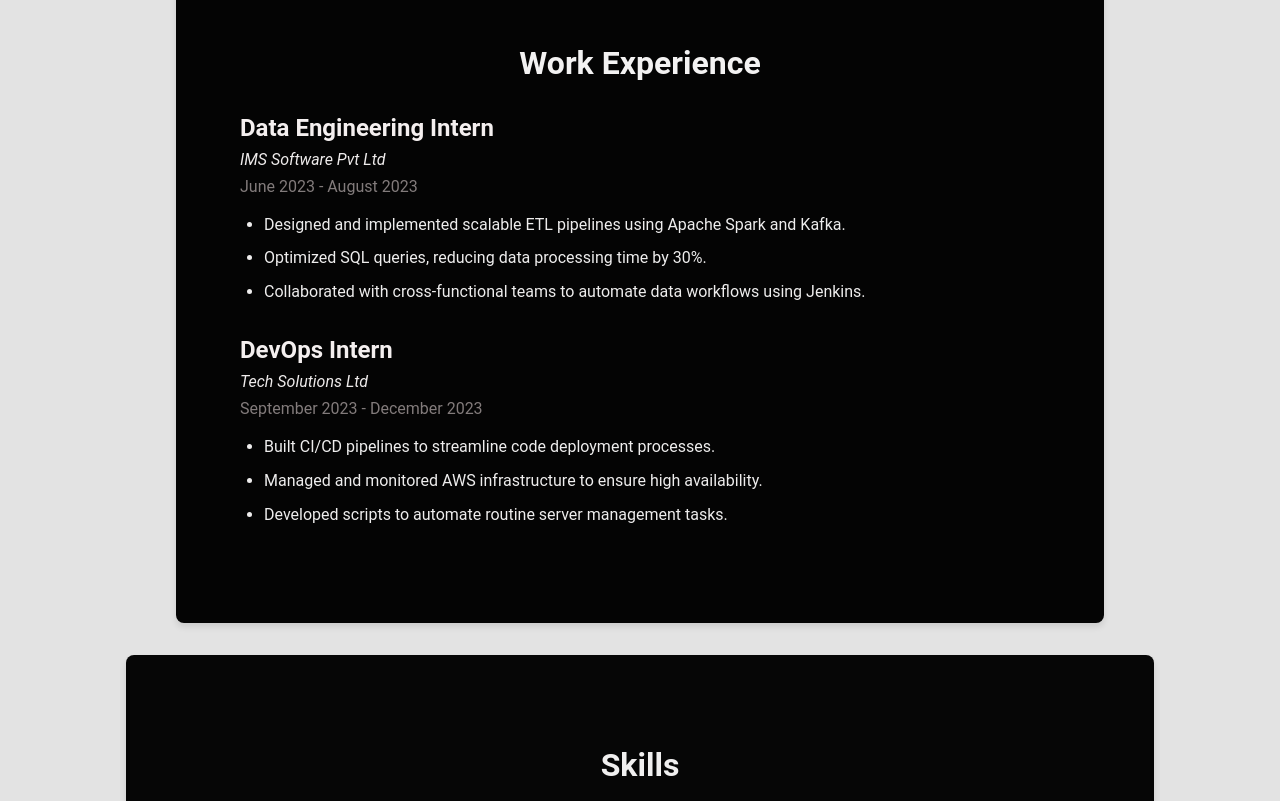
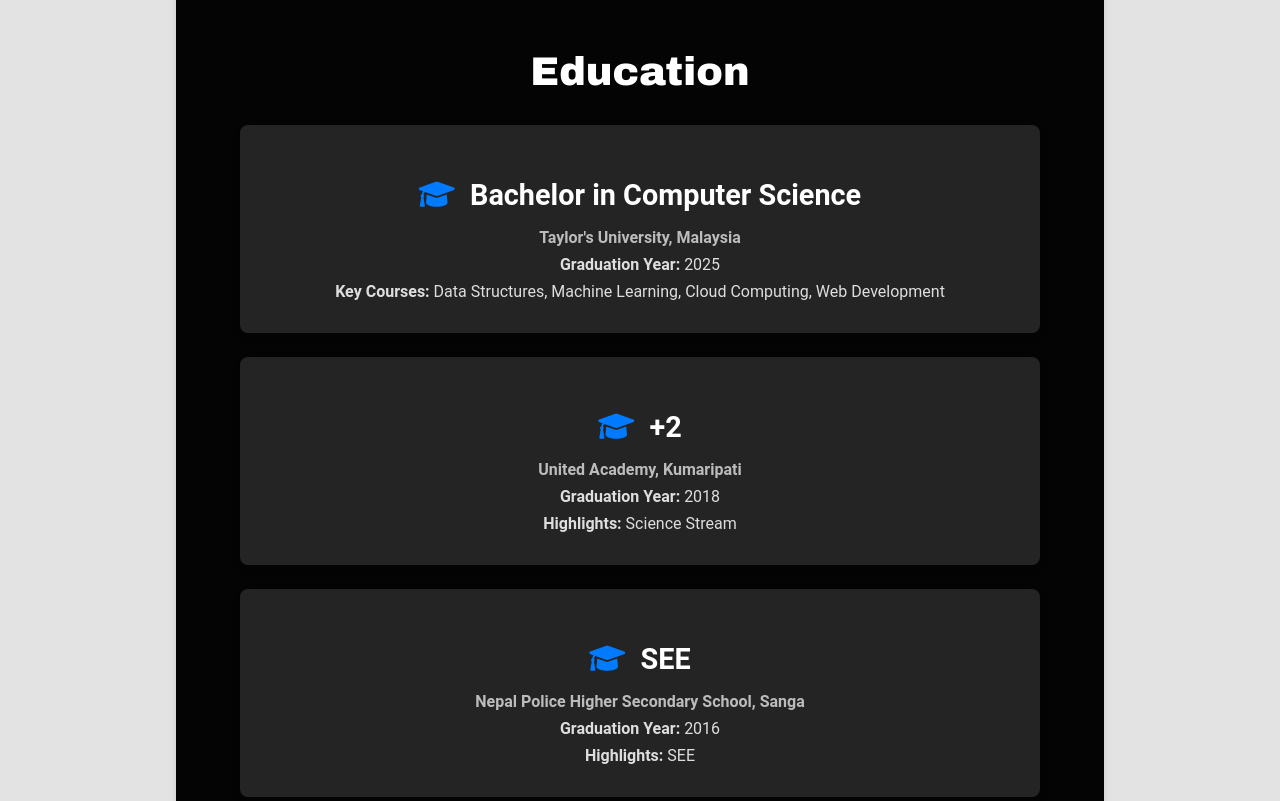
Before and after one commit to pragati9998/My_PortfolioSite, a plain HTML site: page index.html in a window 1280 px wide. Shown: the part 940-1741 px from the top of the page. Drawn offline with nearby package versions, Linux system fonts and the light colour scheme.

Commit message:
Made some change in Education and UI

```diff
--- a/index.html
+++ b/index.html
@@ -8,6 +8,7 @@
     <link href="./output.css" rel="stylesheet">
     <link href="https://cdnjs.cloudflare.com/ajax/libs/font-awesome/6.0.0-beta3/css/all.min.css" rel="stylesheet">
     <link rel="icon" href="20003.png" type="image/png">
+
 </head>
 
 <body>
@@ -16,6 +17,7 @@
         <nav>
             <ul>
                 <li><a href="#about">About</a></li>
+                <li><a href="#education">Education</a></li>
                 <li><a href="#skills">Skills</a></li>
                 <li><a href="#projects">Projects</a></li>
                 <li><a href="#contact">Contact</a></li>
@@ -49,29 +51,55 @@
         </div>
     </section>
 
+
+    <section id="education">
+        <h2>Education</h2>
+        <div class="education-item">
+            <h3><i class="fa fa-graduation-cap"></i> Bachelor in Computer Science</h3>
+            <p class="institution">Taylor's University, Malaysia</p>
+            <p><strong>Graduation Year:</strong> 2025</p>
+            <p><strong>Key Courses:</strong> Data Structures, Machine Learning, Cloud Computing, Web Development</p>
+        </div>
+        <div class="education-item">
+            <h3><i class="fa fa-graduation-cap"></i> +2 </h3>
+            <p class="institution">United Academy, Kumaripati</p>
+            <p><strong>Graduation Year:</strong> 2018</p>
+            <p><strong>Highlights:</strong> Science Stream</p>
+        </div>
+
+        <div class="education-item">
+            <h3><i class="fa fa-graduation-cap"></i> SEE </h3>
+            <p class="institution">Nepal Police Higher Secondary School, Sanga</p>
+            <p><strong>Graduation Year:</strong> 2016</p>
+            <p><strong>Highlights:</strong> SEE</p>
+        </div>
+    </section>
+
+
+
+
     <section id="work-experience">
         <h2>Work Experience</h2>
         <div class="experience">
             <div class="job">
-                <h3>Data Engineering Intern</h3>
-                <p class="company">IMS Software Pvt Ltd</p>
-                <p class="duration">June 2023 - August 2023</p>
+                <h3>Technical Support Associate</h3>
+                <p class="company">Vianet Communications Pvt Ltd</p>
+                <p class="duration">May 2022 - December 2023</p>
                 <ul class="responsibilities">
-                    <li>Designed and implemented scalable ETL pipelines using Apache Spark and Kafka.</li>
-                    <li>Optimized SQL queries, reducing data processing time by 30%.</li>
-                    <li>Collaborated with cross-functional teams to automate data workflows using Jenkins.</li>
+                    <li>𝐎𝐋𝐓 𝐜𝐨𝐧𝐟𝐢𝐠𝐮𝐫𝐚𝐭𝐢𝐨𝐧: De-registering/Registering ONU, configuring VLAN,
+                        Bridging,and PPPOE
+                        profiles, along with wireless settings.</li>
+                    <li>❖ 𝐌𝐨𝐧𝐢𝐭𝐨𝐫𝐢𝐧𝐠 𝐟𝐢𝐛𝐞𝐫 𝐨𝐩𝐭𝐢𝐜𝐚𝐥 𝐩𝐨𝐰𝐞𝐫𝐬.: OLT,ONU, ONT, PON etc</li>
+                    <li>𝐒𝐎𝐇𝐎 𝐑𝐨𝐮𝐭𝐞𝐫𝐬 𝐚𝐧𝐝 𝐀𝐏𝐬: Configuring and troubleshooting TP-link, MI, and other
+                        SOHO
+                        routers and access points.</li>
+                    <li>𝐂𝐥𝐢𝐞𝐧𝐭 𝐂𝐨𝐦𝐦𝐮𝐧𝐢𝐜𝐚𝐭𝐢𝐨𝐧: Effective communication with clients to resolve issues
+                        related to IPTV
+                        buffering,
+                        gaming latency, VLAN mismatch, VPN, and frequent internet disconnections.</li>
                 </ul>
             </div>
-            <div class="job">
-                <h3>DevOps Intern</h3>
-                <p class="company">Tech Solutions Ltd</p>
-                <p class="duration">September 2023 - December 2023</p>
-                <ul class="responsibilities">
-                    <li>Built CI/CD pipelines to streamline code deployment processes.</li>
-                    <li>Managed and monitored AWS infrastructure to ensure high availability.</li>
-                    <li>Developed scripts to automate routine server management tasks.</li>
-                </ul>
-            </div>
+
         </div>
     </section>
 
@@ -202,6 +230,10 @@
             src="https://docs.google.com/forms/d/e/1FAIpQLScl2OCDIxhkr56LvLtTAnA_HzeS77DKCgASH57nOAnMKe2dBQ/viewform?embedded=true"
             width="640" height="678" frameborder="0" marginheight="0" marginwidth="0">Loading…</iframe>
     </section>
+
+    <!-- Back to Top Button -->
+    <button id="backToTop" onclick="scrollToTop()">↑</button>
+
     <footer class="footer">
         <h3>© 2024 Pragati Chaudhary. All ~rights reserved.</h3>
         <p style="font-weight: bold; font-size: 20px;">Support me on <i class="fas fa-mug-hot ko-fi"></i><a
--- a/output.css
+++ b/output.css
@@ -438,3 +438,77 @@
     font-size: 1.2rem;
     text-decoration: none;
 }
+
+
+#education {
+    padding: 2rem auto;
+    background-color: #050404;
+    text-align: center;
+
+    margin-bottom: 2rem;
+}
+
+#education h2 {
+    font-size: 2.5rem;
+    color: white;
+    margin-bottom: 2rem;
+    font-family: 'Arial Black', sans-serif;
+}
+
+.education-item {
+    background: #242424;
+    border-radius: 8px;
+    padding: 1.5rem;
+    margin-bottom: 1.5rem;
+    box-shadow: 0 4px 8px rgba(0, 0, 0, 0.1);
+    transition: transform 0.3s ease, box-shadow 0.3s ease;
+}
+
+.education-item:hover {
+    transform: translateY(-5px);
+    box-shadow: 0 6px 10px rgba(0, 0, 0, 0.15);
+}
+
+.education-item h3 {
+    font-size: 1.8rem;
+    color: #ffffff;
+    margin-bottom: 1rem;
+}
+
+.education-item .fa-graduation-cap {
+    color: #007bff;
+    margin-right: 0.5rem;
+}
+
+.education-item p {
+    color: #dedede;
+    font-size: 1rem;
+    margin: 0.5rem 0;
+}
+
+.education-item .institution {
+    font-weight: bold;
+    color: #bcbcbc;
+}
+
+
+/* The Back to Top Button */
+#backToTop {
+    position: fixed;
+    bottom: 20px;
+    right: 80px;
+    background-color: #4CAF50;
+    color: white;
+    border: none;
+    padding: 15px;
+    border-radius: 50%;
+    font-size: 30px;
+    cursor: pointer;
+    display: none;
+    /* Initially hidden */
+}
+
+#backToTop:hover {
+    background-color: #45a049;
+    /* Darker shade on hover */
+}
--- a/script.js
+++ b/script.js
@@ -8,3 +8,22 @@
     // Change the button icon based on the current mode
     toggleBtn.textContent = body.classList.contains('dark-mode') ? '🌞' : '🌙';
 });
+
+
+
+ // JavaScript for scroll functionality
+        var backToTopButton = document.getElementById("backToTop");
+
+        // Show the button when the user scrolls down 100px
+        window.onscroll = function() {
+            if (document.body.scrollTop > 100 || document.documentElement.scrollTop > 100) {
+                backToTopButton.style.display = "block";
+            } else {
+                backToTopButton.style.display = "none";
+            }
+        };
+
+        // Function to scroll back to the top smoothly
+        function scrollToTop() {
+            window.scrollTo({ top: 0, behavior: 'smooth' });
+        }
```
